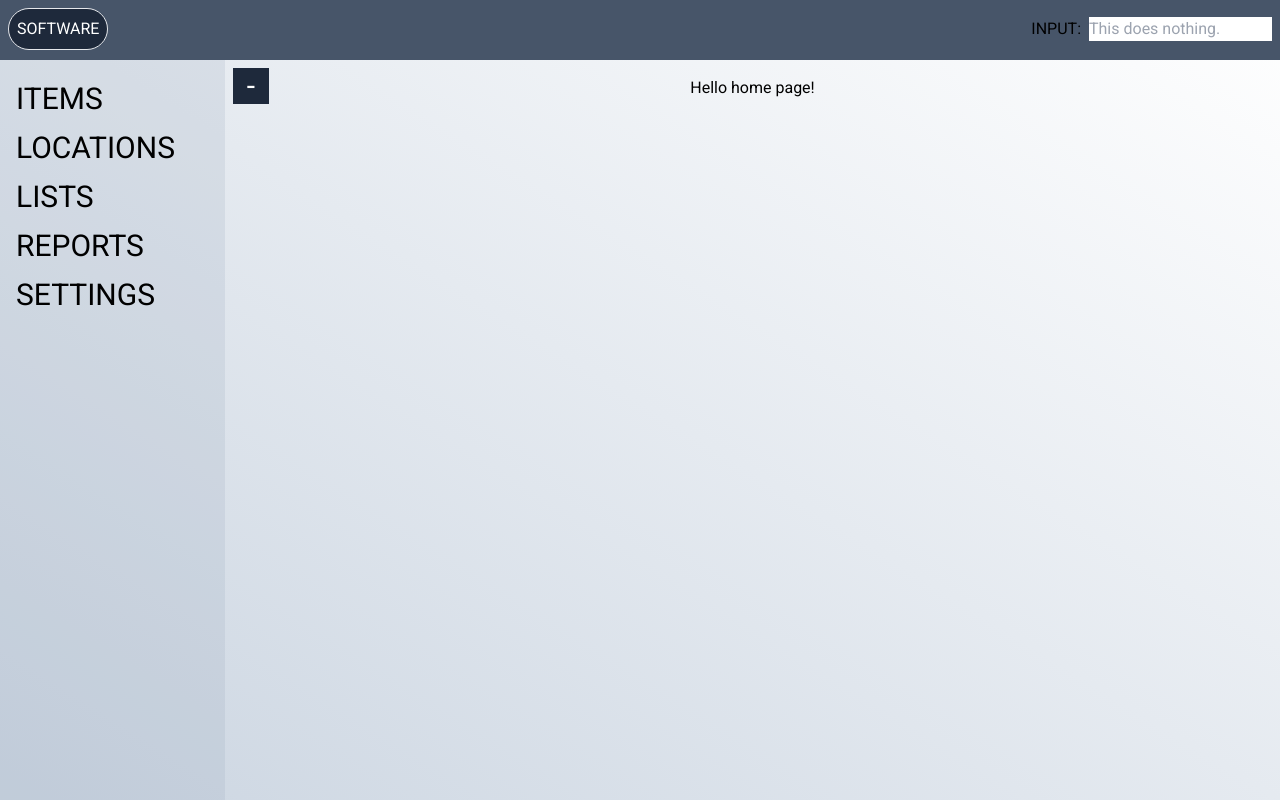
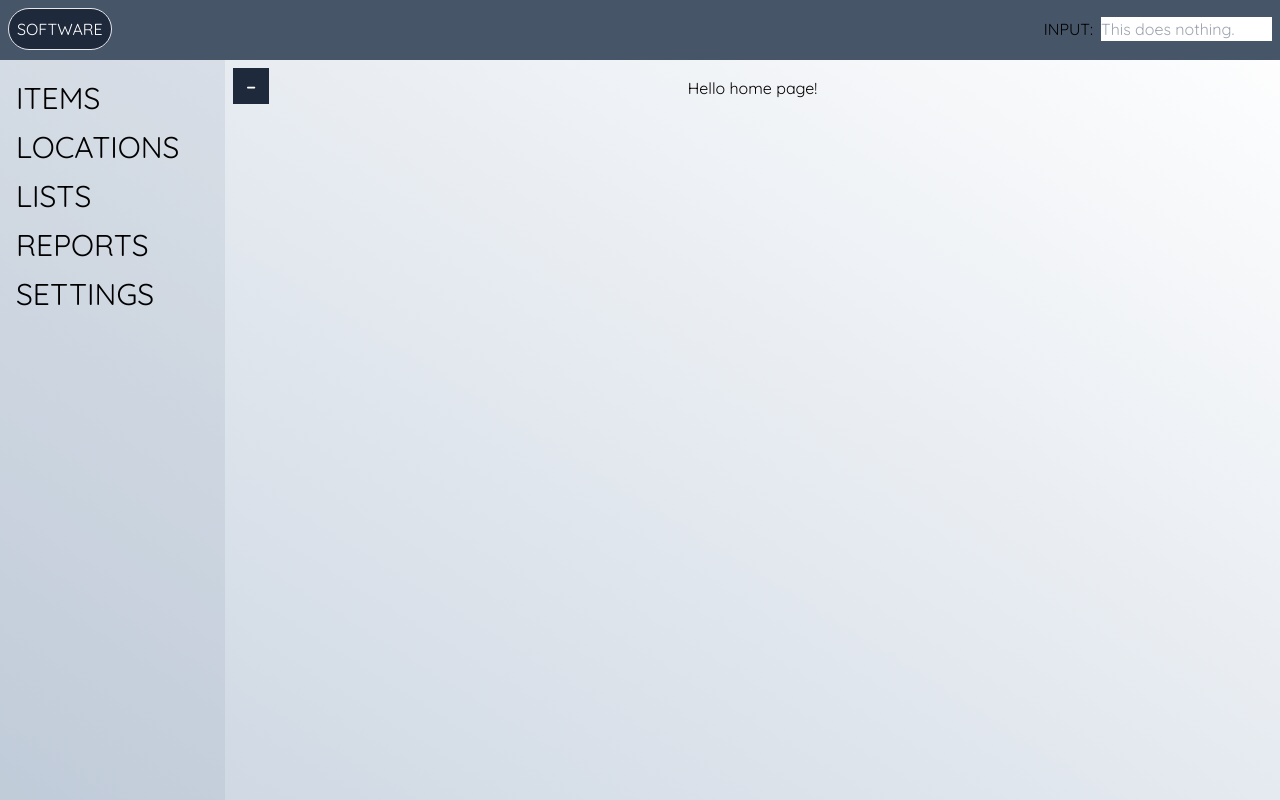
Before and after one commit to nchau3/inventory-software, a Next.js app: page / in a window 1280 px wide. Built offline with nearby package versions, Linux system fonts and the light colour scheme.

Commit message:
Quicksand global font

```diff
--- a/app/layout.tsx
+++ b/app/layout.tsx
@@ -1,5 +1,5 @@
 import type { Metadata } from "next";
-import { Roboto } from "next/font/google";
+import { Quicksand } from "next/font/google";
 
 //styles
 import "../styles/globals.css";
@@ -7,7 +7,7 @@ import SideNav from "./layouts/components/sidenav";
 import BaseLayout from "./layouts/base-layout";
 import TopNav from "./layouts/components/top-nav";
 
-const roboto = Roboto({ subsets: ["latin"], weight: "400" });
+const globalFont = Quicksand({ subsets: ["latin"], weight: "400" });
 
 export const metadata: Metadata = {
   title: "Inventory Software!",
@@ -21,7 +21,7 @@ export default function RootLayout({
 }) {
   return (
     <html lang="en">
-      <body className={roboto.className}>
+      <body className={globalFont.className}>
         <BaseLayout topNavSlot={<TopNav />} sideNavSlot={<SideNav />}>
           {children}
         </BaseLayout>
```
